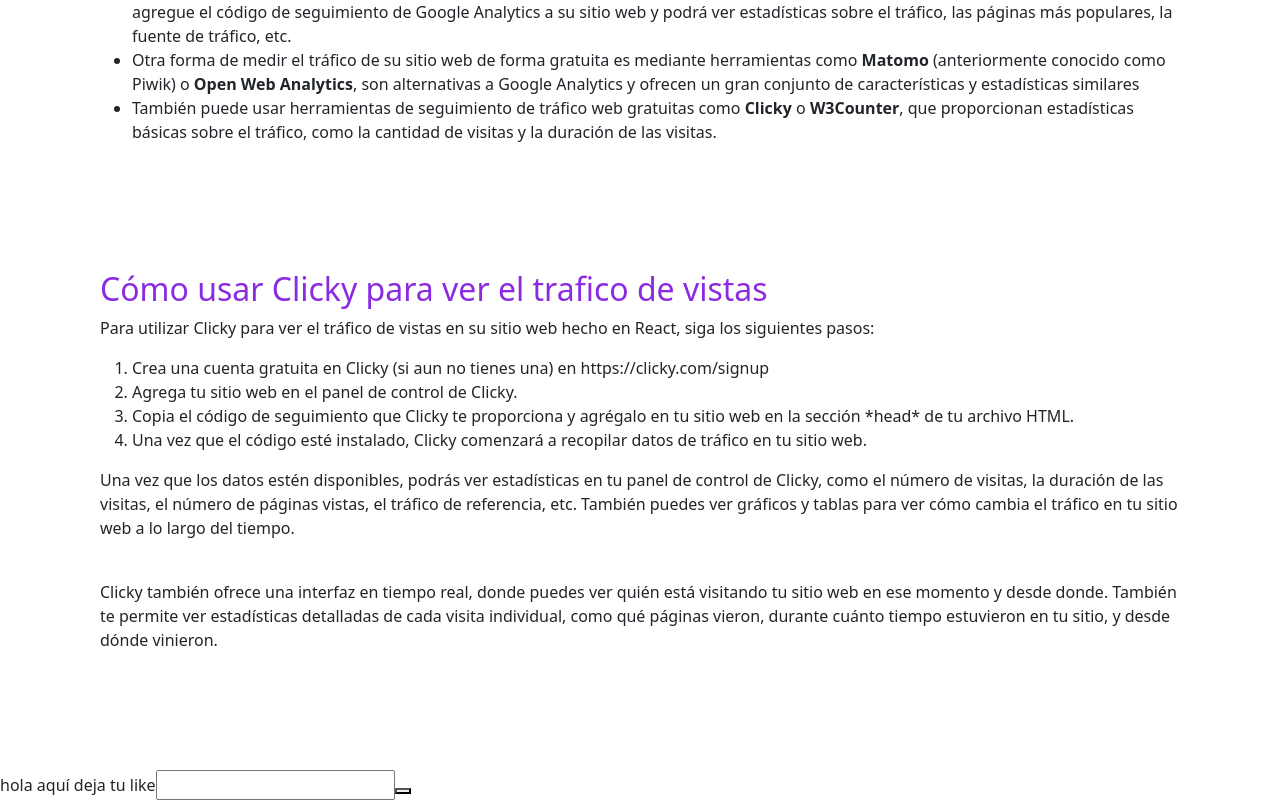
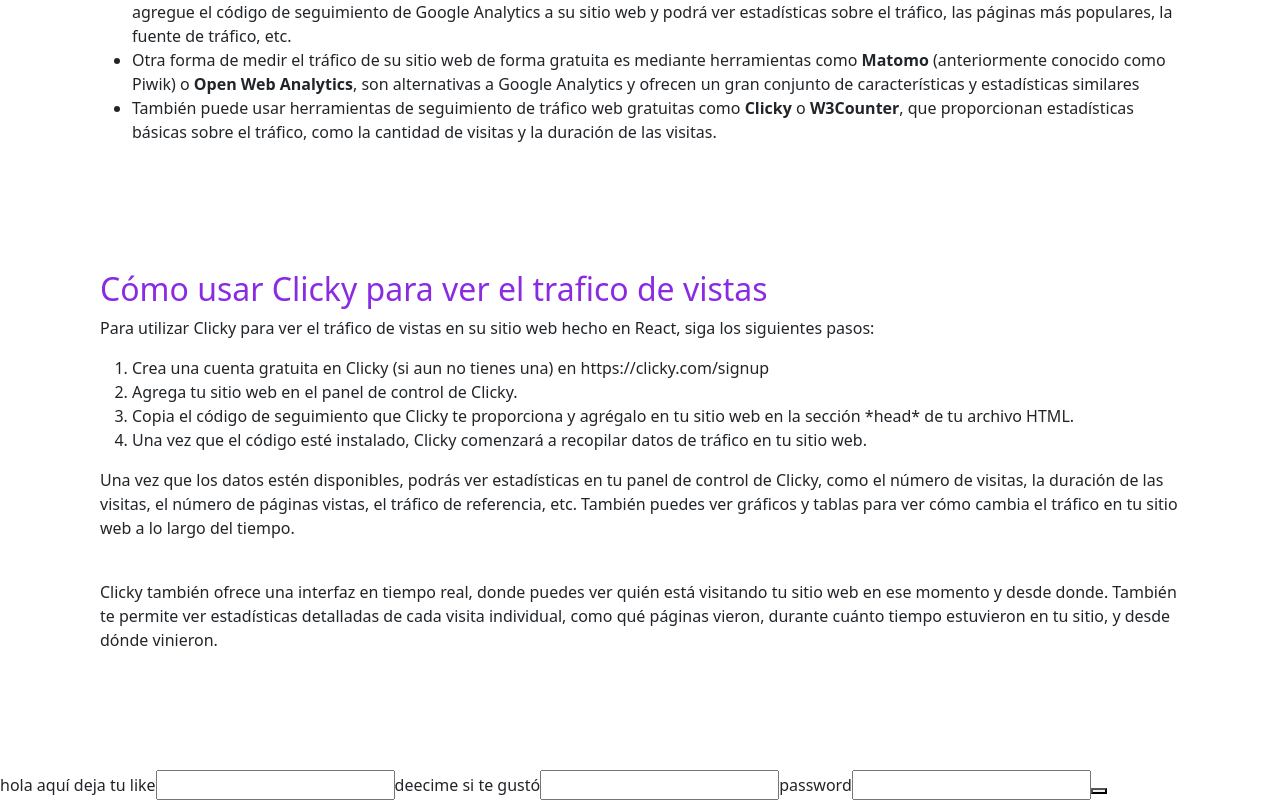
Before and after one commit to tinoyao/TinoFuturos, a React (Create React App) app: page /contact in a window 1280 px wide. Shown: the part 230-1030 px from the top of the page. Built offline with nearby package versions, Linux system fonts and the light colour scheme.

Commit message:
jugando con el form

```diff
--- a/src/components/contact/Contact.jsx
+++ b/src/components/contact/Contact.jsx
@@ -66,6 +66,10 @@
                 <form action="">
                     <label htmlFor="">hola aquí deja tu like</label>
                     <input type="text" />
+                    <label htmlFor="">deecime si te gustó</label>
+                    <input type="text" />
+                    <label htmlFor="">password</label>
+                    <input type="password" />
                     <button type="submit"></button>
                 </form>
             </div>
```
